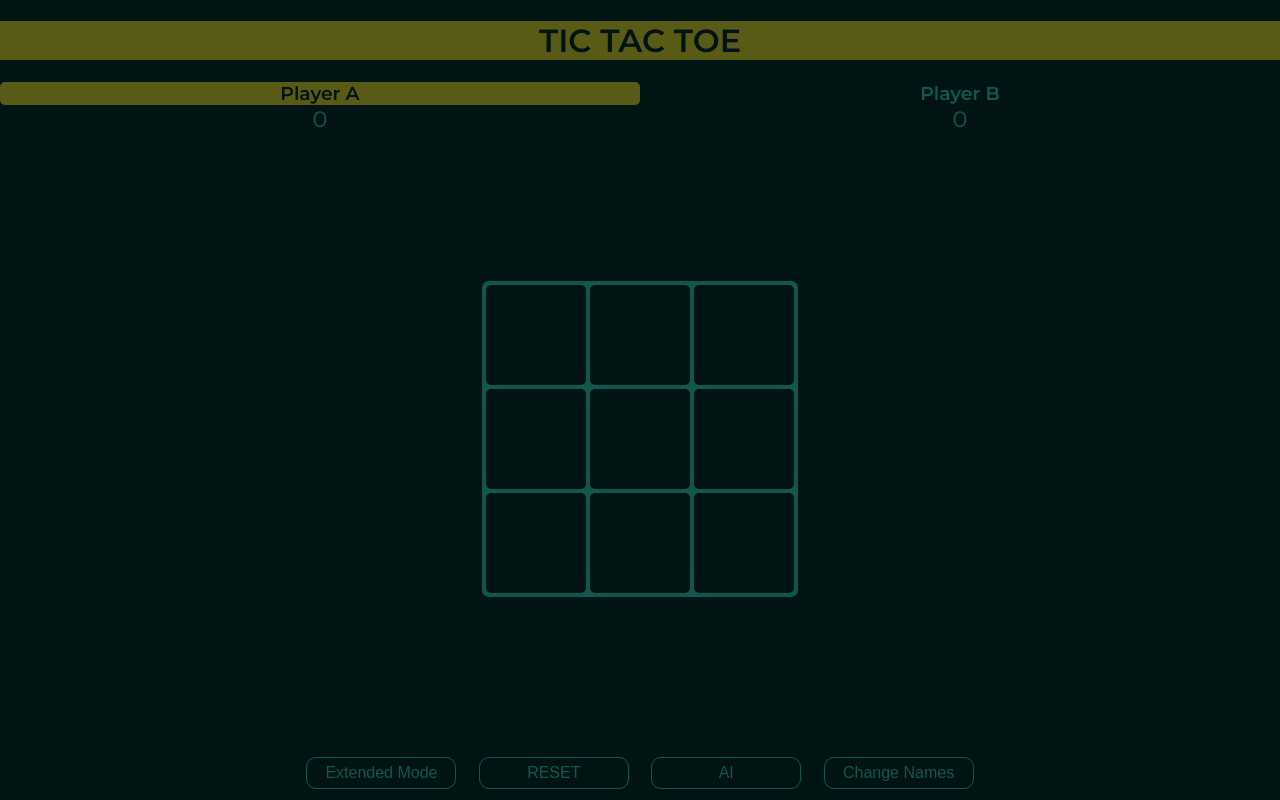
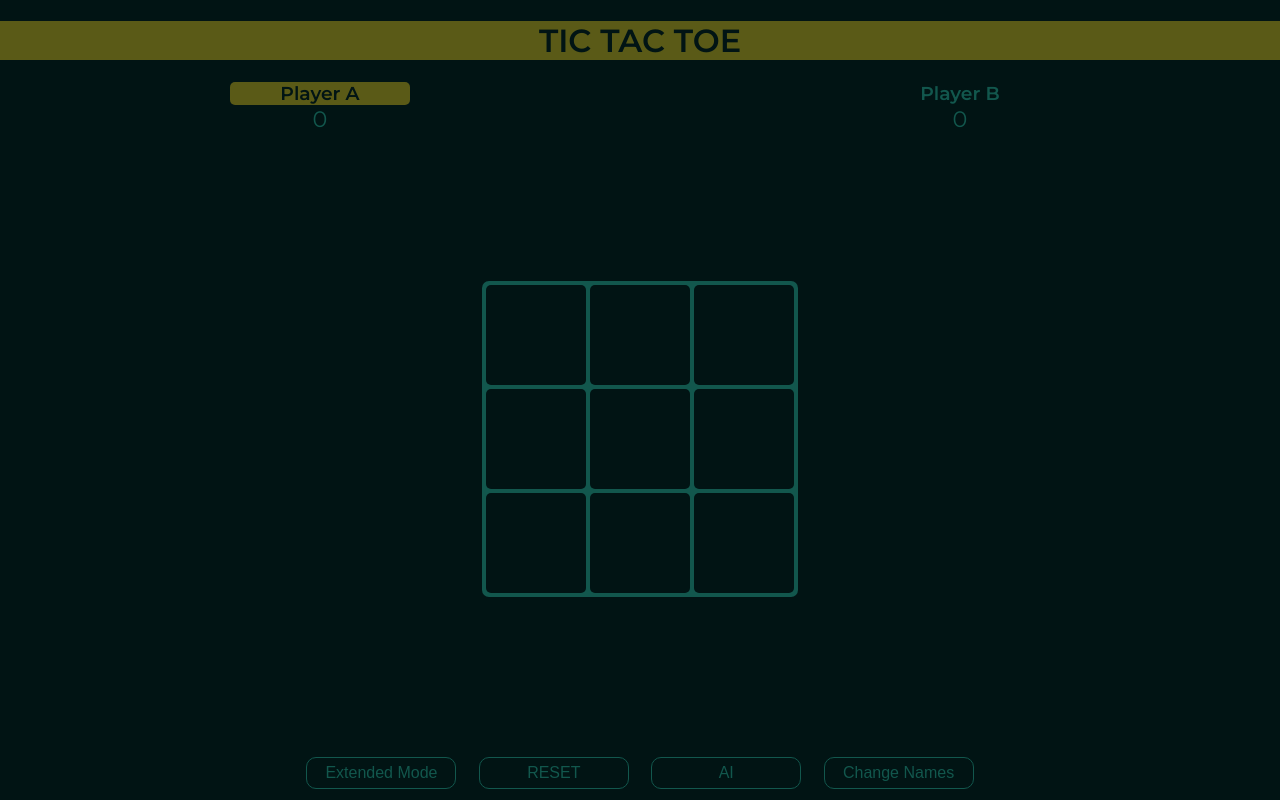
Before and after one commit to Mohammedramadan99/react-tic-tac-toe, a React (Create React App) app: page / in a window 1280 px wide. Built offline with nearby package versions, Linux system fonts and the light colour scheme.

Commit message:
fix styling in Scores

```diff
--- a/src/components/Scores.css
+++ b/src/components/Scores.css
@@ -10,7 +10,7 @@
 
 .scores {
   display: flex;
-  justify-content: space-between;
+  justify-content: center;
 }
 
 .score,
--- a/src/components/Scores.jsx
+++ b/src/components/Scores.jsx
@@ -9,16 +9,17 @@ const Scores = (props) => {
     backgroundColor: "rgb(90, 90, 23)",
     color: "#011414",
     borderRadius: "5px",
+    padding: "0 50px",
   };
 
   return (
     <div className="score-bar">
       <div className="names">
-        <h3 className="name" style={isANext ? activeStyle : {}}>
-          {nameA}
+        <h3 className="name">
+          <span style={isANext ? activeStyle : {}}>{nameA}</span>
         </h3>
-        <h3 className="name" style={isANext ? {} : activeStyle}>
-          {nameB}
+        <h3 className="name">
+          <span style={isANext ? {} : activeStyle}>{nameB}</span>
         </h3>
       </div>
       <div className="scores">
```
